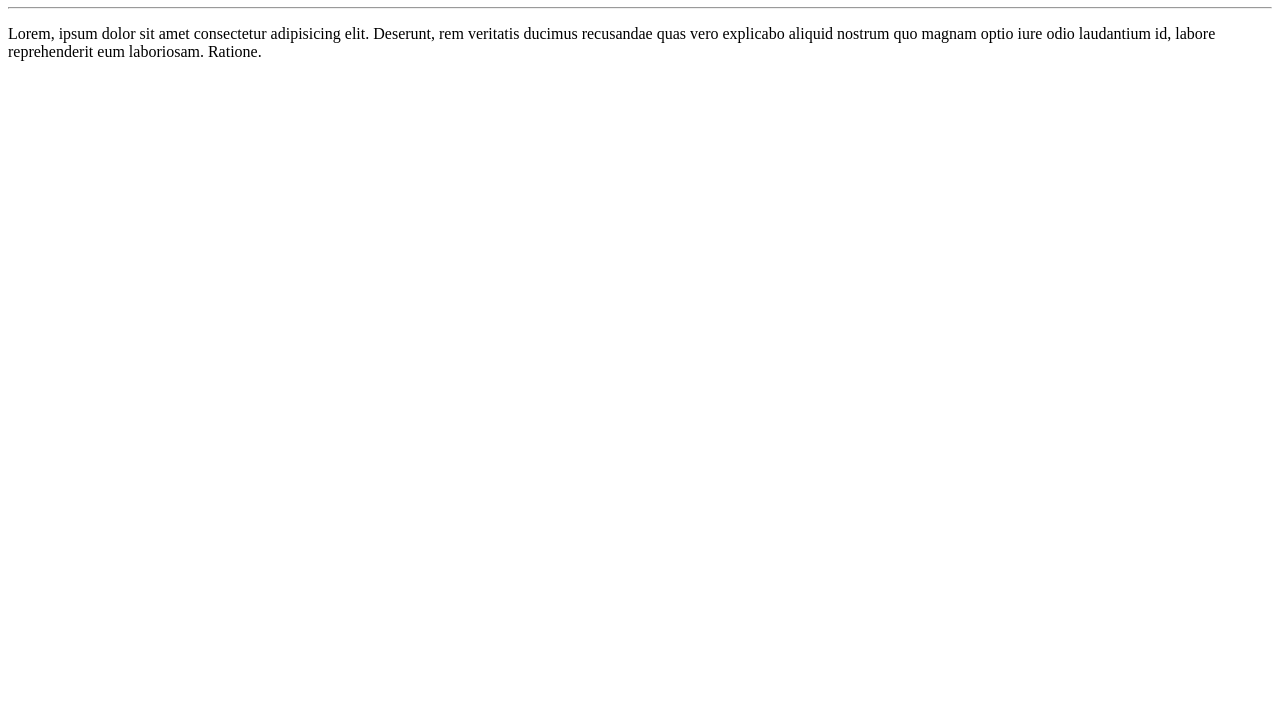
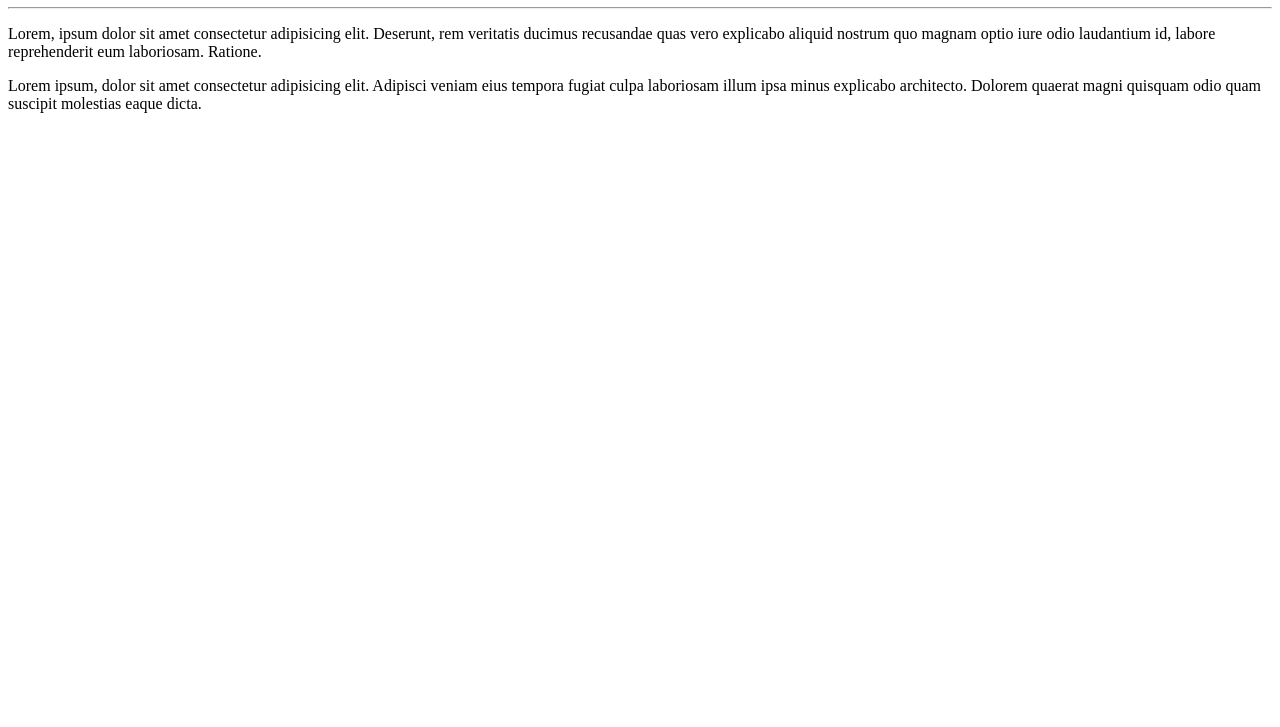
Before and after one commit to rogerllima/Ola-Mundo, a plain HTML site: page site-exemplo/index.html in a window 1280 px wide. Shown: the part 73-800 px from the top of the page. Drawn offline with Linux system fonts and the light colour scheme.

Commit message:
adicionei um parágrafo

```diff
--- a/site-exemplo/index.html
+++ b/site-exemplo/index.html
@@ -10,5 +10,7 @@
     <h1>Olá, Mundo!</h1>
 <hr>
 <p>Lorem, ipsum dolor sit amet consectetur adipisicing elit. Deserunt, rem veritatis ducimus recusandae quas vero explicabo aliquid nostrum quo magnam optio iure odio laudantium id, labore reprehenderit eum laboriosam. Ratione.</p>
+<p>Lorem ipsum, dolor sit amet consectetur adipisicing elit. Adipisci veniam eius tempora fugiat culpa laboriosam illum ipsa minus explicabo architecto. Dolorem quaerat magni quisquam odio quam suscipit molestias eaque dicta.
+</p>
 </body>
 </html>
```
